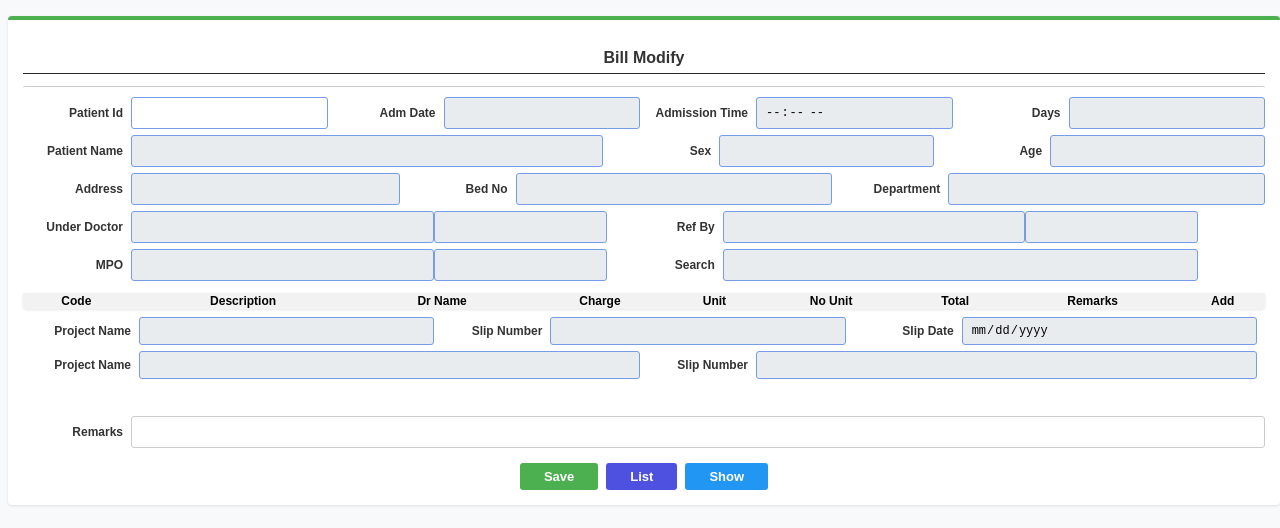
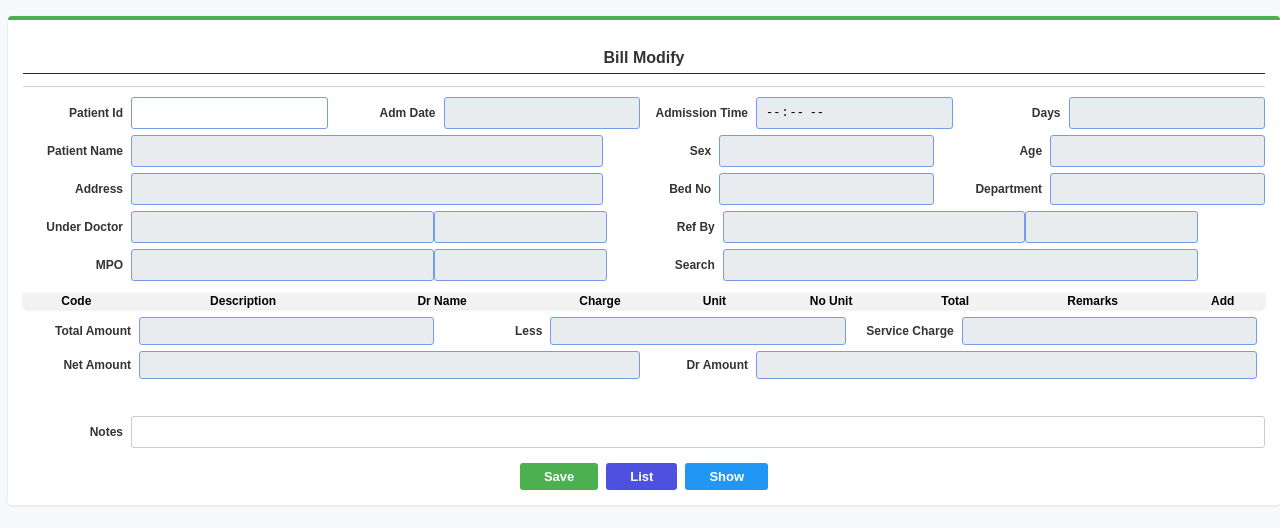
Before and after one commit to gsparvej/advance_collection, a React (Create React App) app: page / in a window 1280 px wide. Shown: the top 528 px of the page. Built offline with nearby package versions, Linux system fonts and the light colour scheme.

Commit message:
refactor: Remove commented JSX code, adjust form field widths, and add a Total Amount field to the Bill Modify component.

```diff
--- a/src/billModify/bill_modify.jsx
+++ b/src/billModify/bill_modify.jsx
@@ -67,44 +67,6 @@ const BillModify = () => {
                 <h2 style={{ textAlign: "center", fontSize: "16px", fontWeight: "bold", marginBottom: "12px", color: "#333", borderBottom: "1px solid rgba(0, 0, 0, 0.84)", paddingBottom: "6px", paddingTop: "1px" }}> Bill Modify  </h2>
 
                 <form onSubmit={handleSubmit}>
-
-
-                    {/* <div style={{ display: "flex", marginBottom: "10px", gap: "8px" }}>
-                        <div style={{ flex: 1, display: "flex", alignItems: "center" }}>
-                            <label style={{ minWidth: "100px", fontWeight: 900, fontSize: "12px", color: "#333", textAlign: "right", paddingRight: "8px", whiteSpace: "nowrap" }}>Project Name</label>
-                            <input
-                                type="text"
-                                name="projectName"
-                                value={formData.projectName}
-                                onChange={handleChange}
-                                style={{ flex: 1, padding: "4px 8px", border: "1px solid #769ce9ff", borderRadius: "3px", fontSize: "12px", backgroundColor: "#e9ecef", cursor: "not-allowed", height: "22px" }}
-                                readOnly
-                            />
-                        </div>
-                        <div style={{ flex: 1, display: "flex", alignItems: "center" }}>
-                            <label style={{ minWidth: "100px", fontWeight: 900, fontSize: "12px", color: "#333", textAlign: "right", paddingRight: "8px", whiteSpace: "nowrap" }}>Slip No</label>
-                            <input
-                                type="text"
-                                name="slipNo"
-                                value={formData.slipNo}
-                                style={{ flex: 1, padding: "4px 8px", border: "1px solid #769ce9ff", borderRadius: "3px", fontSize: "12px", backgroundColor: "#e9ecef", cursor: "not-allowed", height: "22px" }}
-                                readOnly
-                            />
-                        </div>
-                        <div style={{ flex: 1, display: "flex", alignItems: "center" }}>
-                            <label style={{ minWidth: "100px", fontWeight: 900, fontSize: "12px", color: "#333", textAlign: "right", paddingRight: "8px", whiteSpace: "nowrap" }}>Slip Date</label>
-                            <input
-                                type="date"
-                                name="slipDate"
-                                value={formData.slipDate}
-                                onChange={handleChange}
-                                style={{ flex: 1, padding: "4px 8px", border: "1px solid #ccc", borderRadius: "3px", fontSize: "12px", backgroundColor: "#e9ecef", cursor: "not-allowed", height: "22px" }}
-                                readOnly
-                            />
-                        </div>
-                    </div> */}
-
-
                     <div style={{ borderTop: "1px solid #ccc", marginTop: "2px", borderRadius: "2px", marginBottom: "12px" }}>
                         <div style={{ display: "flex", marginBottom: "6px", marginTop: "10px", gap: "8px" }}>
                             <div style={{ flex: 1, display: "flex", alignItems: "center" }}>
@@ -193,7 +155,7 @@ const BillModify = () => {
                             </div>
                         </div>
                         <div style={{ display: "flex", marginBottom: "6px", gap: "8px" }}>
-                            <div style={{ display: "flex", alignItems: "center", width: "47%" }}>
+                            <div style={{ flex: 2, display: "flex", alignItems: "center" }}>
                                 <label style={{ minWidth: "100px", fontWeight: 900, fontSize: "12px", color: "#333", textAlign: "right", paddingRight: "8px", whiteSpace: "nowrap" }}>Address</label>
                                 <input
                                     type="text"
@@ -204,18 +166,20 @@ const BillModify = () => {
                                     readOnly
                                 />
                             </div>
-                            <div style={{ display: "flex", alignItems: "center", width: "53%" }}>
+                            <div style={{ display: "flex", alignItems: "center", width: "26%" }}>
                                 <label style={{ minWidth: "100px", fontWeight: 900, fontSize: "12px", color: "#333", textAlign: "right", paddingRight: "8px", whiteSpace: "nowrap" }}>Bed No</label>
+
                                 <input
-                                    type="text"
                                     name="bedNo"
                                     value={formData.bedNo}
                                     onChange={handleChange}
                                     style={{ flex: 1, padding: "4px 8px", border: "1px solid #769ce9ff", borderRadius: "3px", fontSize: "12px", backgroundColor: "#e9ecef", cursor: "not-allowed", height: "22px" }}
                                     readOnly
                                 />
+
+
                             </div>
-                            <div style={{ display: "flex", alignItems: "center", width: "53%" }}>
+                            <div style={{ display: "flex", alignItems: "center", width: "26%" }}>
                                 <label style={{ minWidth: "100px", fontWeight: 900, fontSize: "12px", color: "#333", textAlign: "right", paddingRight: "8px", whiteSpace: "nowrap" }}>Department</label>
                                 <input
                                     type="text"
@@ -227,6 +191,8 @@ const BillModify = () => {
                                 />
                             </div>
                         </div>
+
+
 
 
                         <div style={{ display: "flex", marginBottom: "6px", gap: "8px" }}>
@@ -376,32 +342,33 @@ const BillModify = () => {
 
                         <div style={{ display: "flex", marginBottom: "6px", gap: "8px" }}>
                             <div style={{ flex: 1, display: "flex", alignItems: "center" }}>
-                                <label style={{ minWidth: "100px", fontSize: "12px", color: "#333", fontWeight: "bold", textAlign: "right", paddingRight: "8px", whiteSpace: "nowrap" }}>Project Name</label>
+                                <label style={{ minWidth: "100px", fontSize: "12px", color: "#333", fontWeight: "bold", textAlign: "right", paddingRight: "8px", whiteSpace: "nowrap" }}> Total Amount</label>
                                 <input
                                     type="text"
-                                    name="projectName"
-                                    value={formData.projectName}
+                                    name="totalAmount"
+                                    value={formData.totalAmount}
                                     onChange={handleChange}
                                     style={{ flex: 1, padding: "4px 8px", border: "1px solid #769ce9ff", borderRadius: "3px", fontSize: "12px", backgroundColor: "#e9ecef", cursor: "not-allowed", height: "18px" }}
                                     readOnly
                                 />
                             </div>
                             <div style={{ flex: 1, display: "flex", alignItems: "center" }}>
-                                <label style={{ minWidth: "100px", fontSize: "12px", color: "#333", fontWeight: "bold", textAlign: "right", paddingRight: "8px", whiteSpace: "nowrap" }}>Slip Number </label>
+                                <label style={{ minWidth: "100px", fontSize: "12px", color: "#333", fontWeight: "bold", textAlign: "right", paddingRight: "8px", whiteSpace: "nowrap" }}>Less</label>
                                 <input
                                     type="text"
-                                    name="slipNumber"
-                                    value={formData.slipNumber}
+                                    name="less"
+                                    value={formData.less}
+                                    onChange={handleChange}
                                     style={{ flex: 1, padding: "4px 8px", border: "1px solid #769ce9ff", borderRadius: "3px", fontSize: "12px", backgroundColor: "#e9ecef", cursor: "not-allowed", height: "18px" }}
                                     readOnly
                                 />
                             </div>
                             <div style={{ flex: 1, display: "flex", alignItems: "center" }}>
-                                <label style={{ minWidth: "100px", fontSize: "12px", color: "#333", fontWeight: "bold", textAlign: "right", paddingRight: "8px", whiteSpace: "nowrap" }}>Slip Date</label>
+                                <label style={{ minWidth: "100px", fontSize: "12px", color: "#333", fontWeight: "bold", textAlign: "right", paddingRight: "8px", whiteSpace: "nowrap" }}>Service Charge </label>
                                 <input
-                                    type="date"
-                                    name="slipDate"
-                                    value={formData.slipDate}
+                                    type="text"
+                                    name="chargeAmount"
+                                    value={formData.chargeAmount}
                                     onChange={handleChange}
                                     style={{ flex: 1, padding: "4px 8px", border: "1px solid #769ce9ff", borderRadius: "3px", fontSize: "12px", backgroundColor: "#e9ecef", height: "18px" }}
                                     readOnly
@@ -410,22 +377,23 @@ const BillModify = () => {
                         </div>
                         <div style={{ display: "flex", marginBottom: "6px", gap: "8px" }}>
                             <div style={{ flex: 1, display: "flex", alignItems: "center" }}>
-                                <label style={{ minWidth: "100px", fontSize: "12px", color: "#333", fontWeight: "bold", textAlign: "right", paddingRight: "8px", whiteSpace: "nowrap" }}>Project Name</label>
+                                <label style={{ minWidth: "100px", fontSize: "12px", color: "#333", fontWeight: "bold", textAlign: "right", paddingRight: "8px", whiteSpace: "nowrap" }}>Net Amount </label>
                                 <input
                                     type="text"
-                                    name="projectName"
-                                    value={formData.projectName}
+                                    name="netAmount"
+                                    value={formData.netAmount}
                                     onChange={handleChange}
                                     style={{ flex: 1, padding: "4px 8px", border: "1px solid #769ce9ff", borderRadius: "3px", fontSize: "12px", backgroundColor: "#e9ecef", cursor: "not-allowed", height: "18px" }}
                                     readOnly
                                 />
                             </div>
                             <div style={{ flex: 1, display: "flex", alignItems: "center" }}>
-                                <label style={{ minWidth: "100px", fontSize: "12px", color: "#333", fontWeight: "bold", textAlign: "right", paddingRight: "8px", whiteSpace: "nowrap" }}>Slip Number </label>
+                                <label style={{ minWidth: "100px", fontSize: "12px", color: "#333", fontWeight: "bold", textAlign: "right", paddingRight: "8px", whiteSpace: "nowrap" }}> Dr Amount </label>
                                 <input
                                     type="text"
-                                    name="slipNumber"
-                                    value={formData.slipNumber}
+                                    name="drAmount"
+                                    value={formData.drAmount}
+                                    onChange={handleChange}
                                     style={{ flex: 1, padding: "4px 8px", border: "1px solid #769ce9ff", borderRadius: "3px", fontSize: "12px", backgroundColor: "#e9ecef", cursor: "not-allowed", height: "18px" }}
                                     readOnly
                                 />
@@ -449,12 +417,12 @@ const BillModify = () => {
 
                     <div style={{ display: "flex", gap: "8px", justifyContent: "center", marginTop: "15px" }}>
                         <div style={{ flex: 2, display: "flex", alignItems: "center", marginTop: "8px" }}>
-                            <label style={{ minWidth: "100px", fontWeight: 900, fontSize: "12px", color: "#333", textAlign: "right", paddingRight: "8px", whiteSpace: "nowrap" }}>Remarks</label>
+                            <label style={{ minWidth: "100px", fontWeight: 900, fontSize: "12px", color: "#333", textAlign: "right", paddingRight: "8px", whiteSpace: "nowrap" }}>Notes</label>
                             <input
-                                name="remarks"
-                                value={formData.remarks}
+                                name="note"
+                                value={formData.note}
                                 onChange={handleChange}
-                                onFocus={() => setFocusedInput("remarks")}
+                                onFocus={() => setFocusedInput("note")}
                                 onBlur={() => setFocusedInput("")}
                                 style={{
                                     flex: 1,
@@ -464,7 +432,7 @@ const BillModify = () => {
                                     fontSize: "12px",
                                     height: "22px",
                                     fontFamily: "inherit",
-                                    backgroundColor: focusedInput === "remarks" ? "yellow" : "white",
+                                    backgroundColor: focusedInput === "note" ? "yellow" : "white",
                                     outline: "none"
                                 }}
                             />
```
